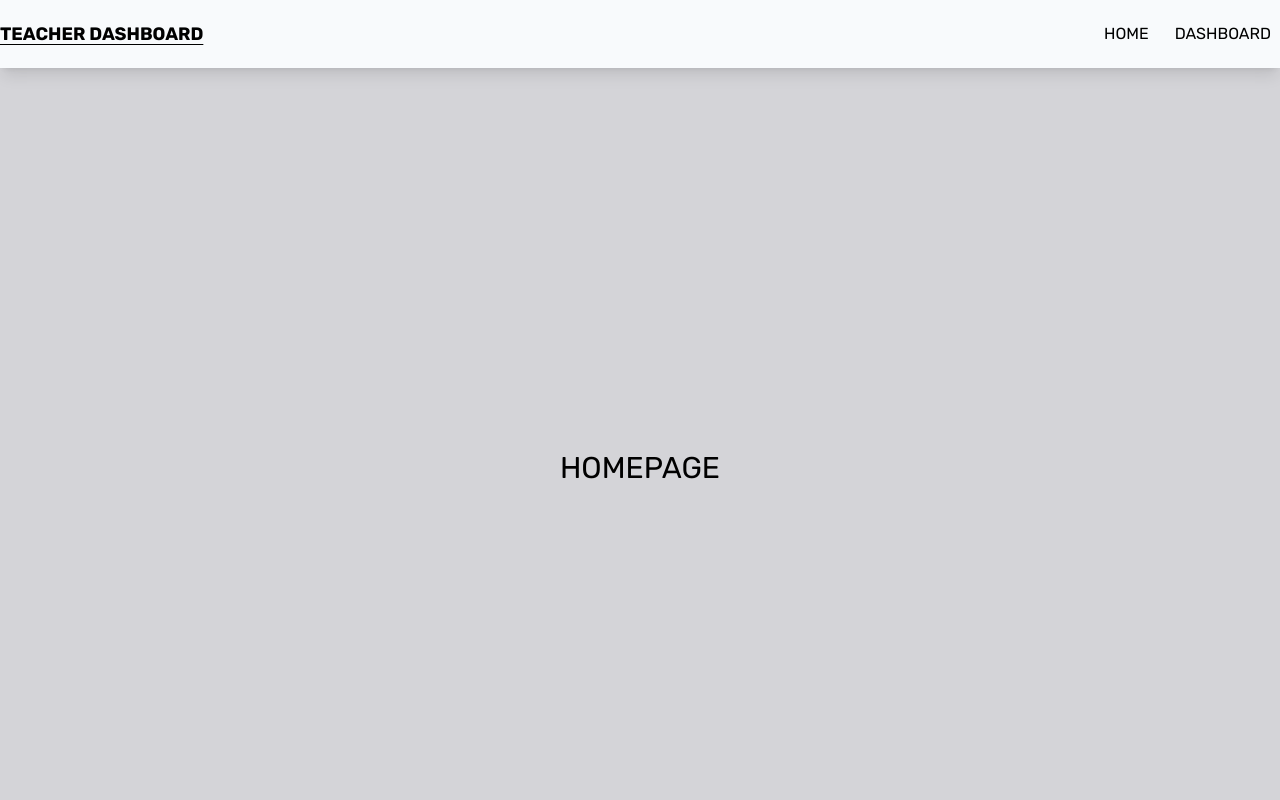
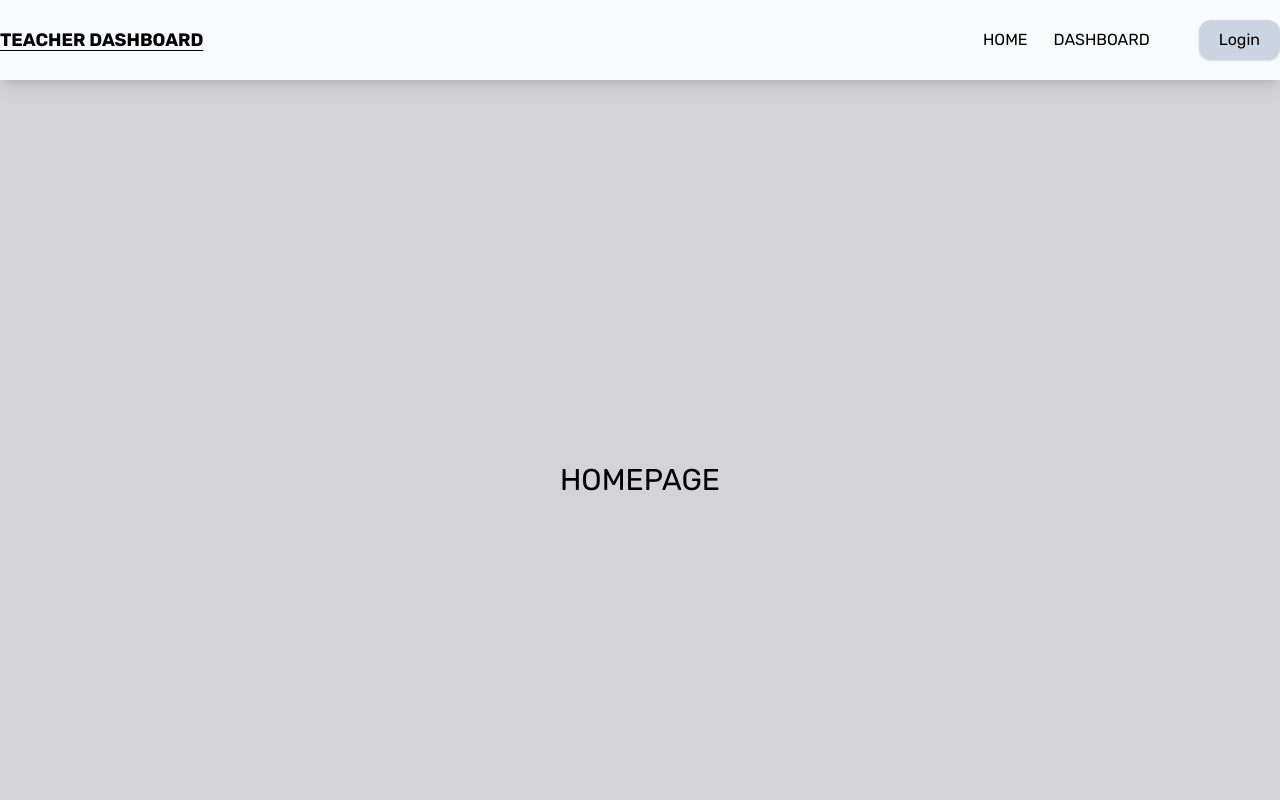
Before and after one commit to luca-macedone/next-test, a Next.js app: page / in a window 1280 px wide. Shown: the top 800 px of the page. Built offline with nearby package versions, Linux system fonts and the light colour scheme.

Commit message:
fix homeworks display if the array is empty

```diff
--- a/package.json
+++ b/package.json
@@ -11,6 +11,9 @@
   "dependencies": {
     "axios": "^1.6.7",
     "next": "14.1.0",
+    "next-connect": "^1.0.0",
+    "passport": "^0.7.0",
+    "passport-google-oauth": "^2.0.0",
     "react": "^18",
     "react-dom": "^18"
   },
--- a/src/app/dashboard/@alumns/details/[id]/page.jsx
+++ b/src/app/dashboard/@alumns/details/[id]/page.jsx
@@ -82,8 +82,9 @@ const Alumn = ({ params }) => {
                   </ul>
                 </div>
               </div>
+              {alumn.homeworks && (
                 <div>
-                {alumn.homeworks.length > 0 && (
+                  {alumn.homeworks.length > 0 ? (
                     <>
                       <h5 className="text-xl font-semibold border-b py-3 px-5 shadow rounded-xl">
                         Homeworks
@@ -102,8 +103,13 @@ const Alumn = ({ params }) => {
                         })}
                       </ul>
                     </>
+                  ) : (
+                    <>
+                      <h5>No homeworks yet!</h5>
+                    </>
                   )}
                 </div>
+              )}
             </div>
             <div className="bg-slate-200 p-3 rounded-lg h-full w-full overflow-y-auto">
               <div className="pb-2 border-b-2 border-white flex items-center justify-between w-full">
--- a/src/components/AppNavbar.jsx
+++ b/src/components/AppNavbar.jsx
@@ -9,6 +9,7 @@ export default function AppNavbar() {
         <h5 className="text-lg font-bold uppercase underline underline-offset-4">
           Teacher Dashboard
         </h5>
+        <div className="flex items-center gap-10">
           <ul className="flex items-center justify-end gap-2">
             {links.map((link) => {
               return (
@@ -23,6 +24,15 @@ export default function AppNavbar() {
               );
             })}
           </ul>
+          <div>
+            <button
+              type="button"
+              className="p-3 bg-slate-300 rounded-xl shadow px-5 py-2"
+            >
+              Login
+            </button>
+          </div>
+        </div>
       </div>
     </header>
   );
```
Also changed, not shown: 1 other file (tests, documents, lock files or other folders). Lines whose indentation alone changed are shown as unchanged.
